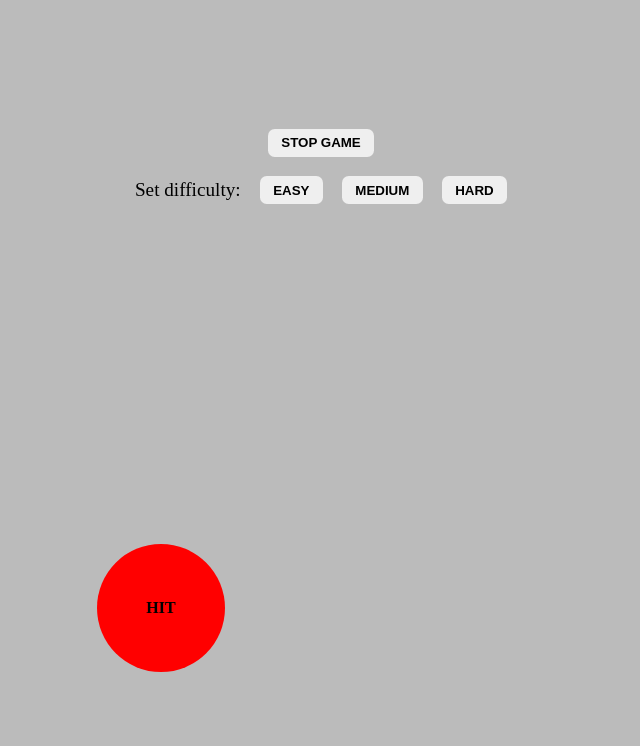
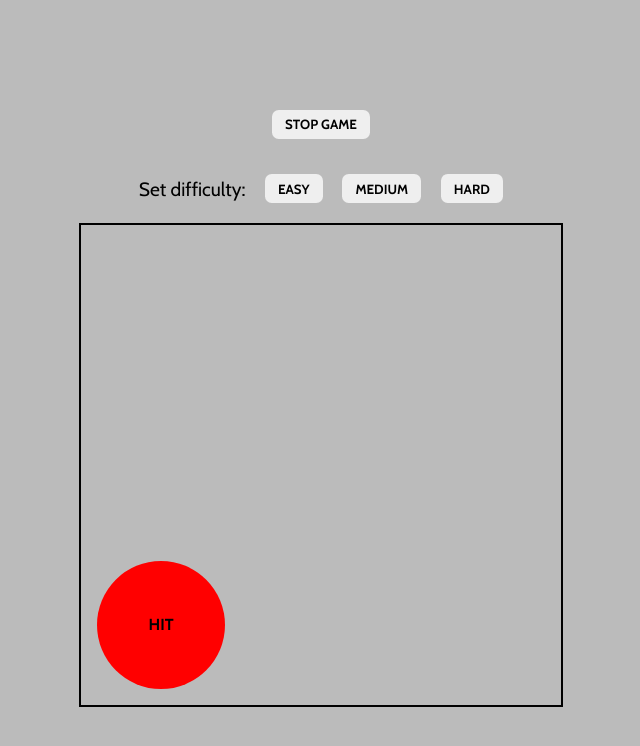
Before and after one commit to MilosIl/hit-a-target, a React (Vite) app: page / in a window 1280 px wide. Shown: the top 746 px of the page, without its empty margins (319-959 px from the left). Built offline with nearby package versions, Linux system fonts and the light colour scheme.

Commit message:
changed font and margins

```diff
--- a/src/App.css
+++ b/src/App.css
@@ -1,9 +1,10 @@
-:root {
+@import url('https://fonts.googleapis.com/css2?family=Cabin:wght@400;700&display=swap');:root {
   --width-target: 8em;
 }
 * {
   margin: 0;
   padding: 0;
+  font-family: 'Cabin', sans-serif;
 }
 .container {
   background: #bbb;
@@ -18,6 +19,7 @@
   display: flex;
   flex-direction: column;
   gap: 1em;
+  margin-block:1em;
 }
 .difficulty {
   font-size: 1.2em;
@@ -27,6 +29,8 @@
   margin-block: 1em;
 }
 .target-container {
+  border:2px solid black;
+  padding:1em;
   display: grid;
   grid-template-columns: repeat(3, 1fr);
   place-items: center;
@@ -34,7 +38,7 @@
 }
 
 .title {
-  font-size: 3rem;
+  font-size: 2rem;
   font-weight: bold;
 }
 button {
```
